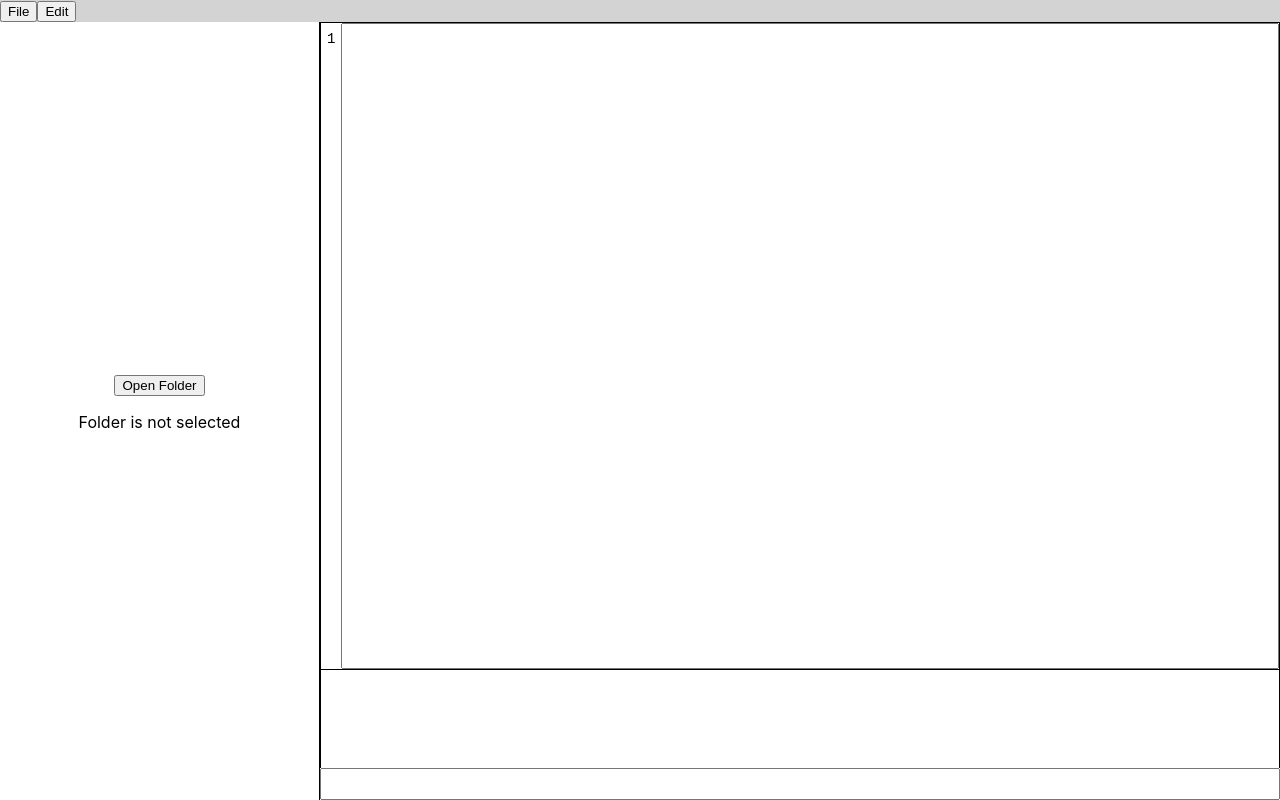
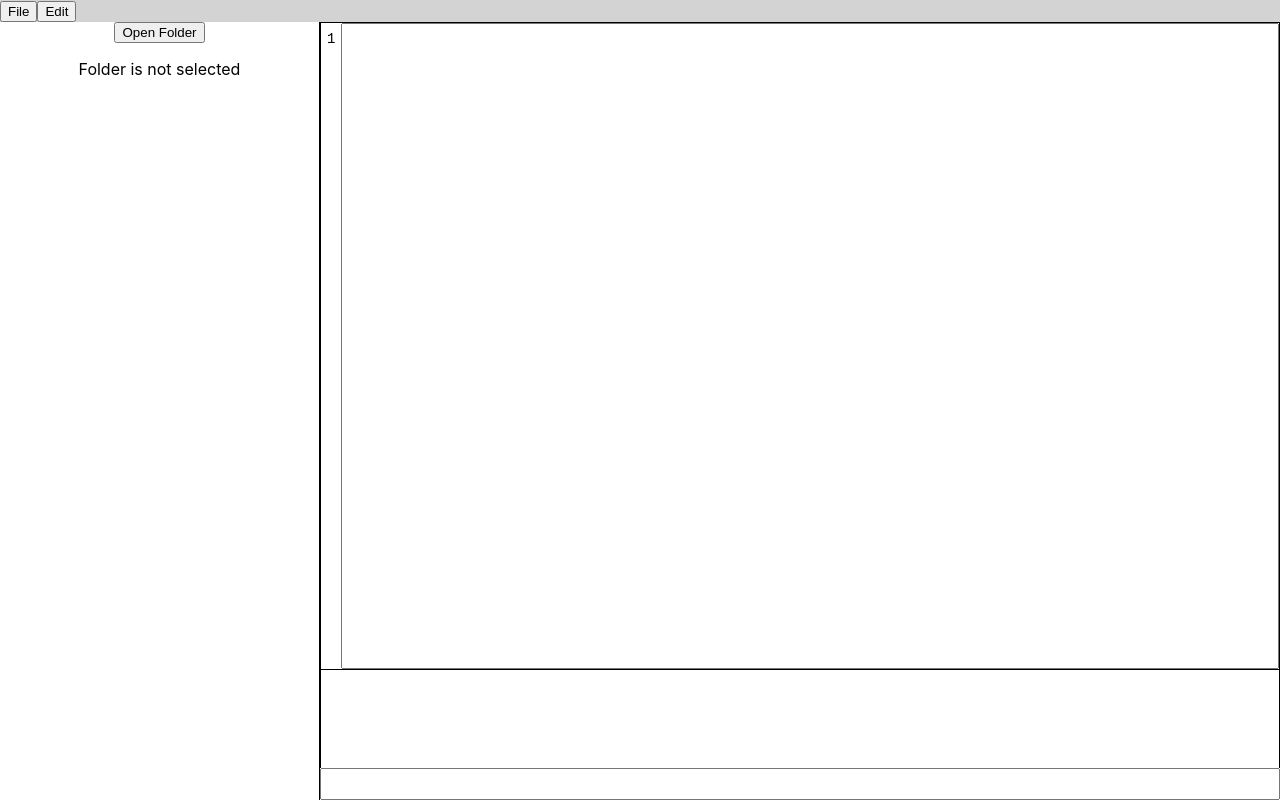
Before and after one commit to Walkername/code-editor, a React (Vite) app: page / in a window 1280 px wide. Built offline with nearby package versions, Linux system fonts and the light colour scheme.

Commit message:
feat(explorer): some css changes

```diff
--- a/src/components/explorer-bar/explorer-bar.css
+++ b/src/components/explorer-bar/explorer-bar.css
@@ -1,9 +1,9 @@
 .explorer {
     display: flex;
     flex-direction: column;
-    height: 100%;
     justify-content: center;
     align-items: center;
+    height: 100%;
     border-right: 1px solid black;
     min-height: 0;
 }
@@ -16,9 +16,15 @@
 }
 
 .explorer-content {
+    display: flex;
+    flex-direction: column;
+    justify-content: start;
     min-height: 0;
-    width: 100%;
+    width: 300px;
+    height: 100%;
     overflow-y: auto;
     scrollbar-width: thin;
     overflow-x: hidden;
+
+    user-select: none;
 }
--- a/src/components/explorer-bar/file-tree-node/file-tree-node.css
+++ b/src/components/explorer-bar/file-tree-node/file-tree-node.css
@@ -1,7 +1,7 @@
 .file-tree-node {
     cursor: pointer;
-    padding: 2px;
-    width: 200px;
+    padding-top: 2px;
+    padding-bottom: 2px;
     white-space: pre;
 }
 
--- a/src/components/explorer-bar/file-tree-node/file-tree-node.tsx
+++ b/src/components/explorer-bar/file-tree-node/file-tree-node.tsx
@@ -28,11 +28,13 @@ export function FileTreeNode({ node, depth }: Props) {
 
     const isFolder = node.isDirectory;
 
+    const initialPaddingLeft = 6;
+
     return (
         <div>
             <div
                 className="file-tree-node"
-                style={{ paddingLeft: depth * 16 }}
+                style={{ paddingLeft: initialPaddingLeft + depth * 16 }}
                 onClick={() => isFolder && toggleNode(node.path)}
             >
                 <span className="file-tree-node__icon">
```
